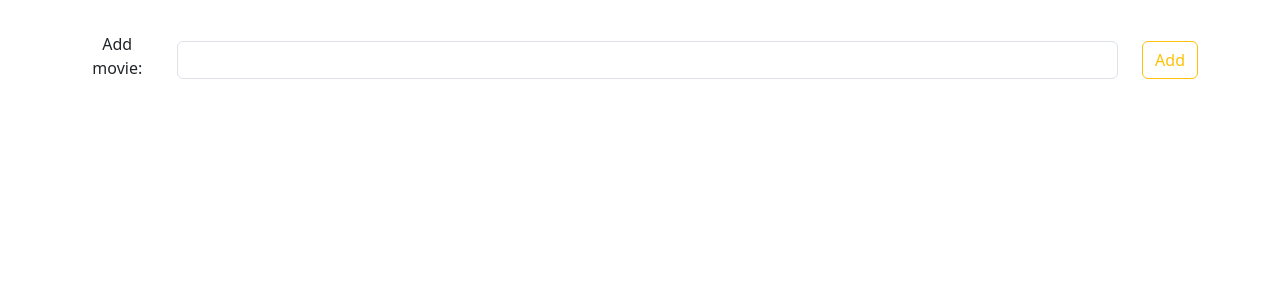
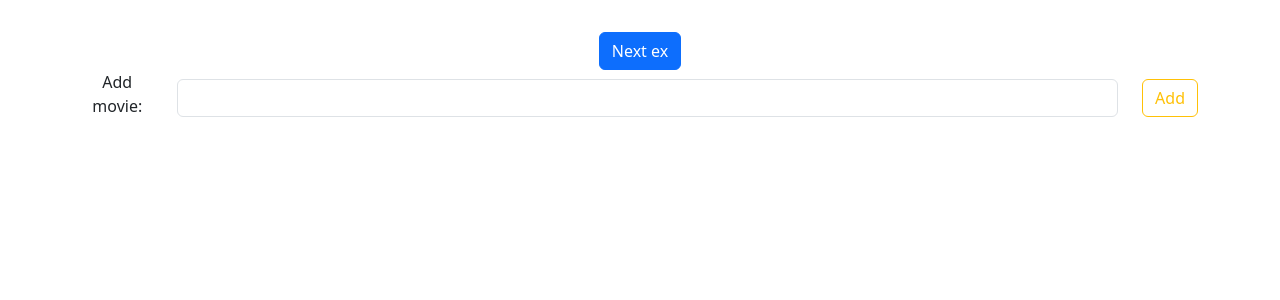
Before and after one commit to Nelli-meow/homework-59, a React (Vite) app: page / in a window 1280 px wide. Shown: the top 300 px of the page. Built offline with nearby package versions, Linux system fonts and the light colour scheme.

Commit message:
Task 1 is done

```diff
--- a/src/App.tsx
+++ b/src/App.tsx
@@ -1,13 +1,18 @@
 import './App.css'
 import Form from "./components/Form/Form.tsx";
+import { useState } from 'react';
+import Jokes from './containers/Jokes.tsx';
 
 
 const App = () => {
-
+const [page, setPage] = useState<boolean>(false);
 
   return (
     <>
-      <Form/>
+      <button onClick={() => setPage(!page)} className="btn btn-primary">Next ex</button>
+
+      {page ? <Jokes/> : <Form/>}
+
     </>
   )
 };
```
